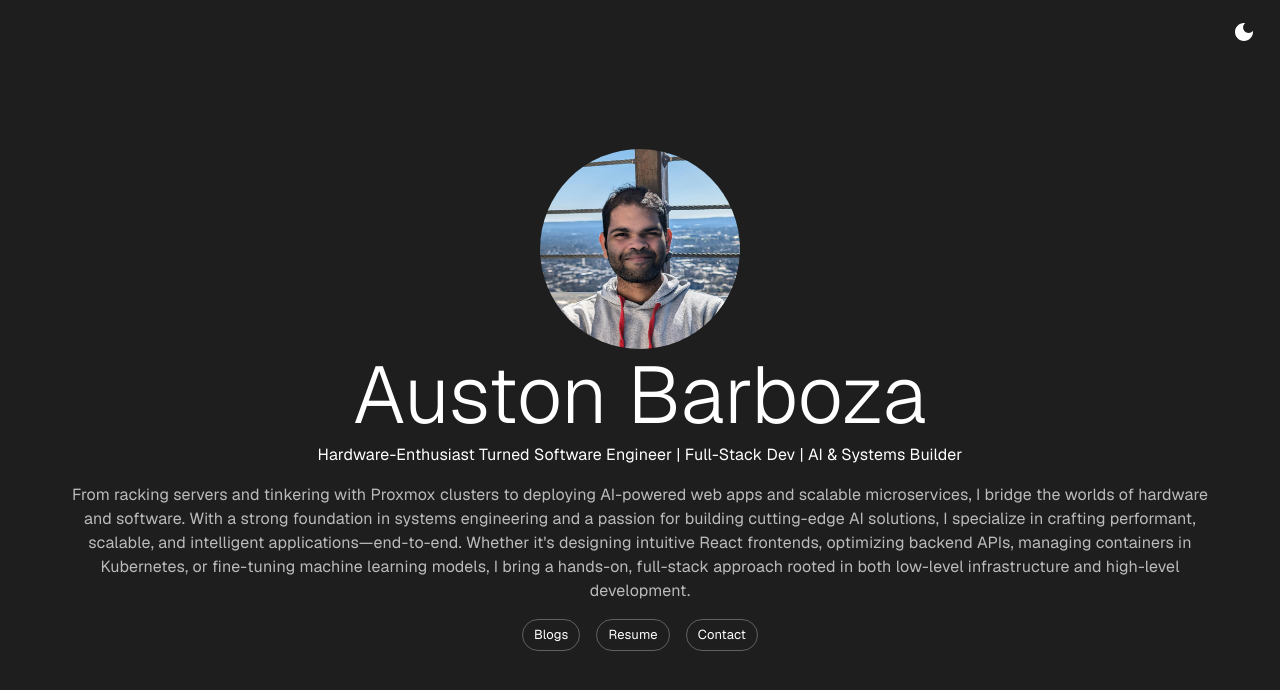
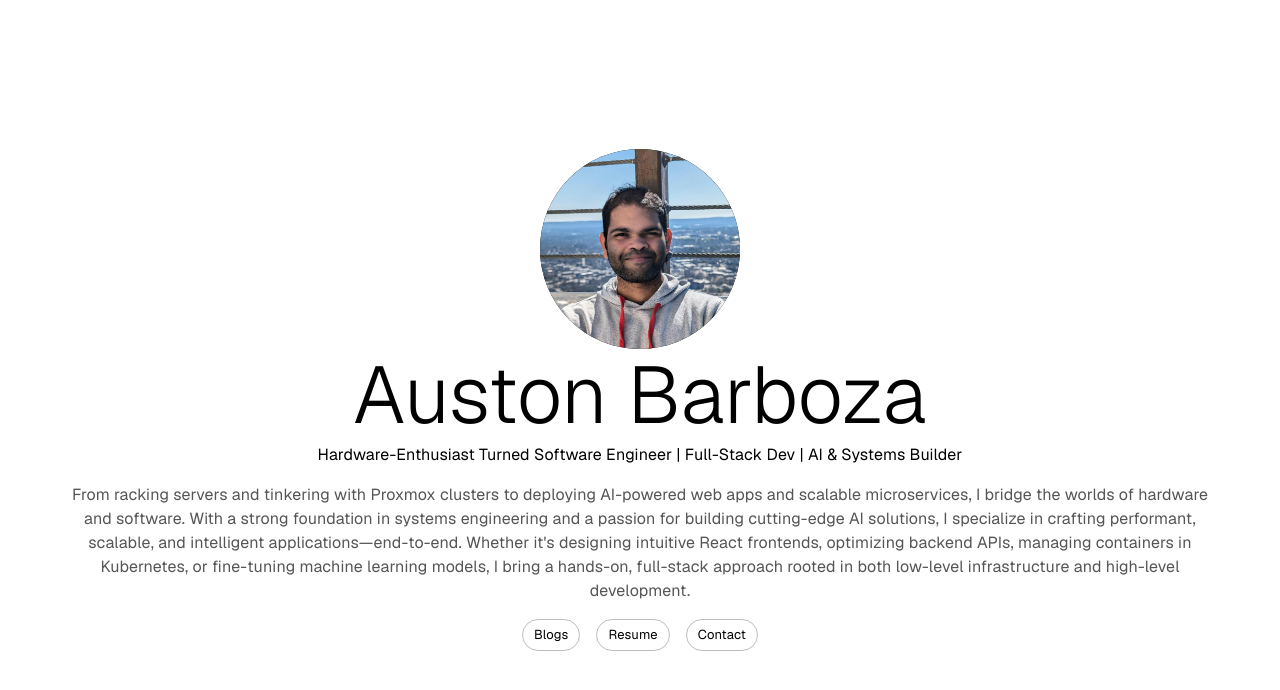
Before and after one commit to austonpramodh/portfolio-website, a Next.js app: page / in a window 1280 px wide. Shown: the top 690 px of the page. Built offline with nearby package versions, Linux system fonts and the light colour scheme; no server answers; what @mui/material-nextjs would draw is missing.

Commit message:
fix: theme issue on intial load

```diff
--- a/src/app/layout.tsx
+++ b/src/app/layout.tsx
@@ -20,7 +20,6 @@ export const metadata: Metadata = {
     metadataBase: process.env.NEXT_PUBLIC_URL
         ? new URL(process.env.NEXT_PUBLIC_URL)
         : undefined,
-    // metadataBase: new URL("https://willing-daily-perch.ngrok-free.app/"),
     title: {
         template: "%s | Auston Barboza",
         default: "Auston Barboza | Building Intelligent Infrastructure",
@@ -45,7 +44,7 @@ export default function RootLayout({
                     <CssBaseline />
                     <ThemeProvider
                         theme={theme}
-                        defaultMode="dark"
+                        defaultMode="system"
                         modeStorageKey="mui-mode"
                         // eslint-disable-next-line @typescript-eslint/ban-ts-comment
                         // @ts-ignore
```
